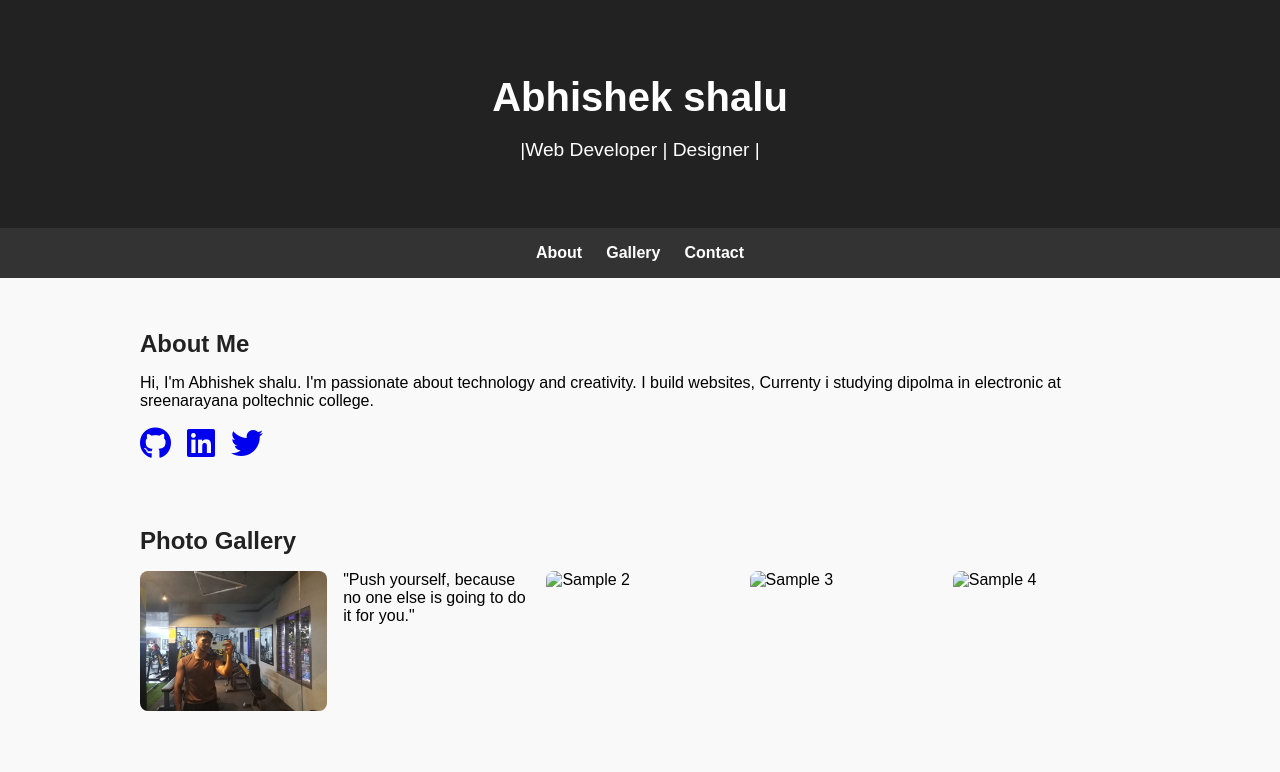
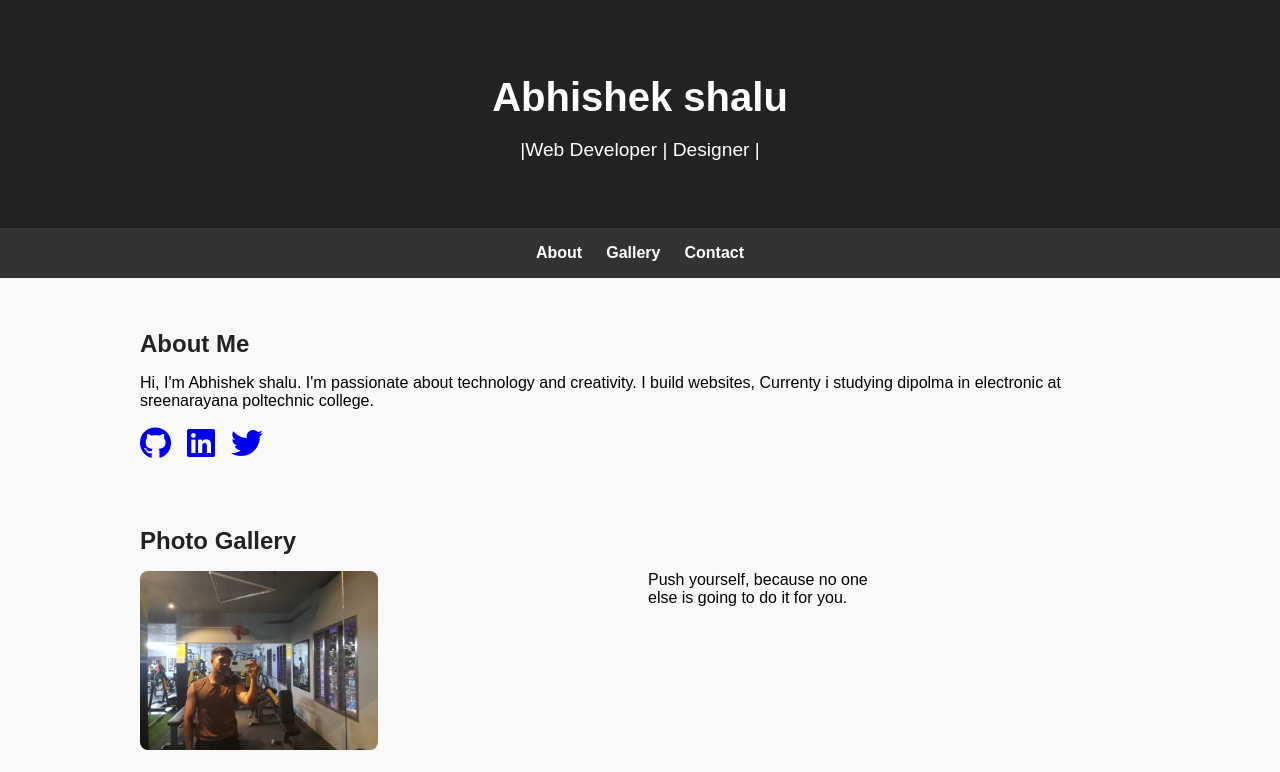
Before and after one commit to abhishekshalu/abhishek, a plain HTML site: page index.html in a window 1280 px wide. Shown: the top 772 px of the page. Drawn offline with Linux system fonts and the light colour scheme.

Commit message:
Update index.html

```diff
--- a/index.html
+++ b/index.html
@@ -111,11 +111,8 @@
       <h2>Photo Gallery</h2>
       <div class="gallery">
         <img src="WhatsApp Image 2025-03-29 at 19.58.31_8db8e732.jpg" alt="Sample 1">
-        <figcaption>"Push yourself, because no one else is going to do it for you."
-</figcaption>
-        <img src="" alt="Sample 2">
-        <img src="" alt="Sample 3">
-        <img src="" alt="Sample 4">
+        <p><figcaption>Push yourself, because no one else is going to do it for you.</figcaption></p>
+
       </div>
     </section>
 
```
